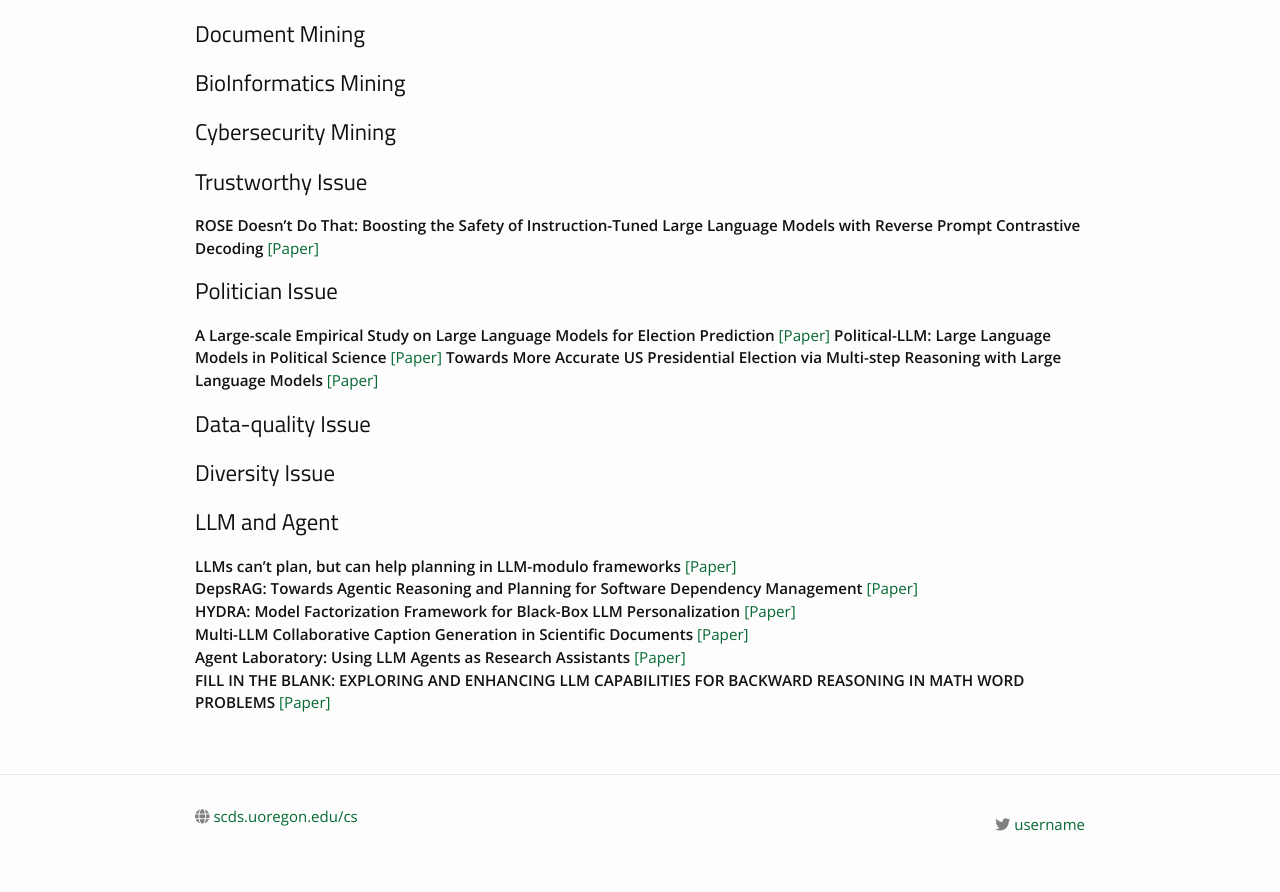
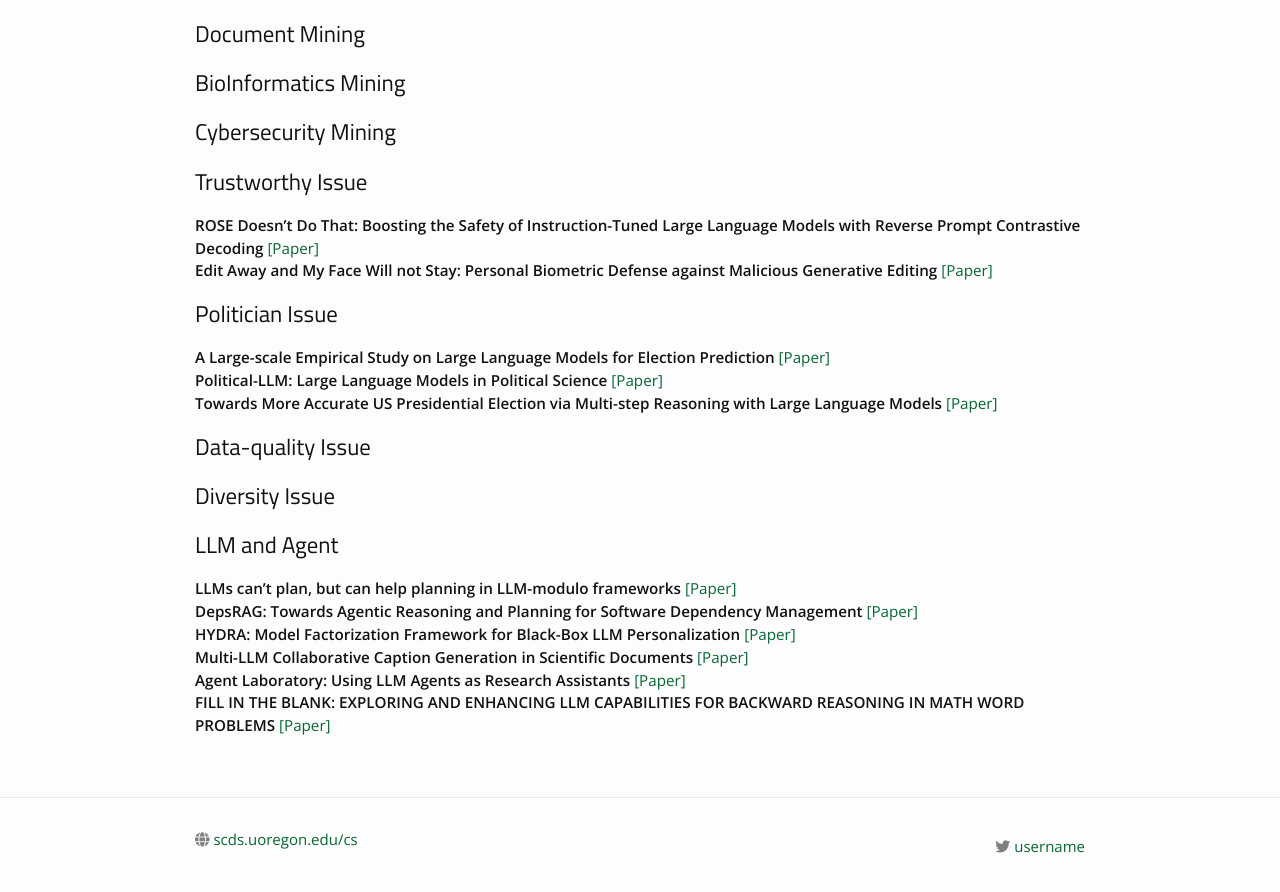
Before and after one commit to ML-Graph/winter-2025, a Jekyll site: the page built from paper.md, in a window 1280 px wide and 900 px high, scrolled down 650 px. Shown: the top 892 px of the window. Built offline with Jekyll 4.4.1, drawn with Linux system fonts in a browser that asks for light colours; nearby versions of some CDN libraries.

Commit message:
Update paper.md

```diff
--- a/paper.md
+++ b/paper.md
@@ -18,8 +18,8 @@ permalink: /paper/
 
 ## Social Network Analysis
 **Magic: Investigation of large language model powered multi-agent in cognition, adaptability, rationality and collaboration** [[Paper]](https://aclanthology.org/2024.emnlp-main.416/)<br>
-**Multi-Agent, Human-Agent and Beyond: A Survey on Cooperation in Social Dilemmas** [[Paper]](https://arxiv.org/abs/2402.17270)
-**S3: Social-network Simulation System with Large Language Model-Empowered Agents** [[Paper]](https://arxiv.org/abs/2307.14984)
+**Multi-Agent, Human-Agent and Beyond: A Survey on Cooperation in Social Dilemmas** [[Paper]](https://arxiv.org/abs/2402.17270)<br>
+**S3: Social-network Simulation System with Large Language Model-Empowered Agents** [[Paper]](https://arxiv.org/abs/2307.14984)<br>
 
 ## Document Mining
 
@@ -28,12 +28,13 @@ permalink: /paper/
 ## Cybersecurity Mining
 
 ## Trustworthy Issue
-**ROSE Doesn’t Do That: Boosting the Safety of Instruction-Tuned Large Language Models with Reverse Prompt Contrastive Decoding** [[Paper]](https://aclanthology.org/2024.findings-acl.814.pdf)
+**ROSE Doesn’t Do That: Boosting the Safety of Instruction-Tuned Large Language Models with Reverse Prompt Contrastive Decoding** [[Paper]](https://aclanthology.org/2024.findings-acl.814.pdf)<br>
+**Edit Away and My Face Will not Stay: Personal Biometric Defense against Malicious Generative Editing** [[Paper]](https://arxiv.org/abs/2411.16832)
 
 ## Politician Issue
-**A Large-scale Empirical Study on Large Language Models for Election Prediction** [[Paper]](https://arxiv.org/abs/2412.15291)
-**Political-LLM: Large Language Models in Political Science** [[Paper]](https://arxiv.org/abs/2412.06864)
-**Towards More Accurate US Presidential Election via Multi-step Reasoning with Large Language Models** [[Paper]](https://arxiv.org/abs/2411.03321)
+**A Large-scale Empirical Study on Large Language Models for Election Prediction** [[Paper]](https://arxiv.org/abs/2412.15291)<br>
+**Political-LLM: Large Language Models in Political Science** [[Paper]](https://arxiv.org/abs/2412.06864)<br>
+**Towards More Accurate US Presidential Election via Multi-step Reasoning with Large Language Models** [[Paper]](https://arxiv.org/abs/2411.03321)<br>
 
 ## Data-quality Issue
 
```
